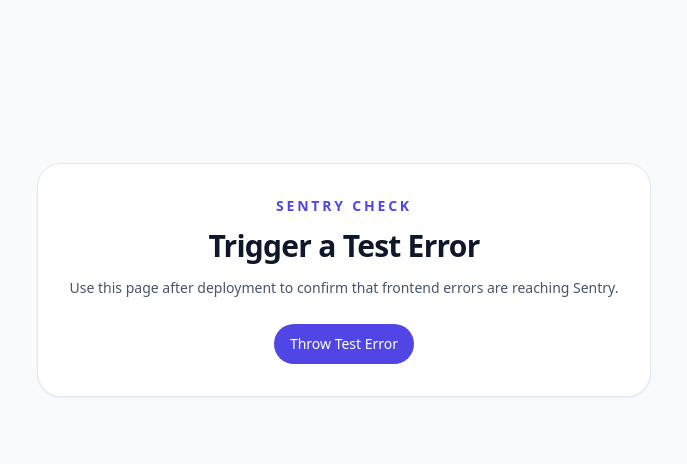
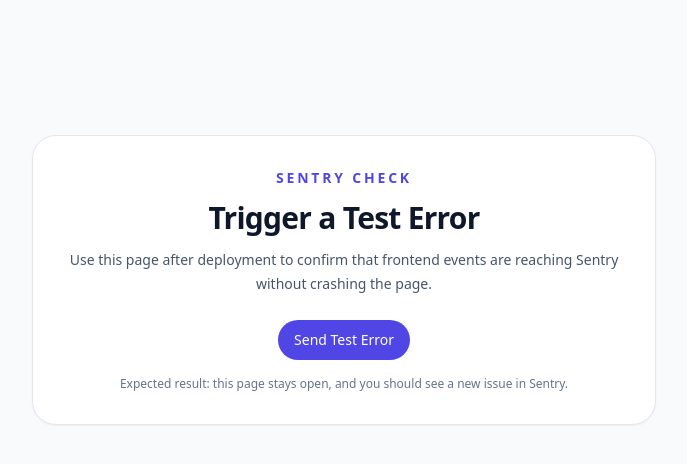
Before and after one commit to mehari06/Smart-Resume-Job-Matching-System, a Next.js app: page /sentry-example-page in a window 1280 px wide. Shown: the top 464 px of the page, without its empty margins (296-983 px from the left). Built offline with nearby package versions, Linux system fonts and the light colour scheme; no server answers.

Commit message:
Simplify Sentry example page trigger

```diff
--- a/app/sentry-example-page/page.tsx
+++ b/app/sentry-example-page/page.tsx
@@ -2,13 +2,29 @@
 
 import { useState } from "react";
 import { Button } from "../../components/Button";
+import { sentryCaptureClientException } from "../../lib/sentry-client";
 
 export default function SentryExamplePage() {
-  const [hasTriggered, setHasTriggered] = useState(false);
+  const [status, setStatus] = useState<"idle" | "sending" | "sent">("idle");
 
-  const triggerError = () => {
-    setHasTriggered(true);
-    throw new Error("Sentry example page test error");
+  const triggerError = async () => {
+    setStatus("sending");
+
+    try {
+      const error = new Error("Sentry example page test error");
+      await sentryCaptureClientException(error, {
+        tags: {
+          source: "sentry_example_page",
+          type: "manual_test",
+        },
+        extra: {
+          triggeredAt: new Date().toISOString(),
+        },
+      });
+      setStatus("sent");
+    } catch {
+      setStatus("idle");
+    }
   };
 
   return (
@@ -21,13 +37,21 @@ export default function SentryExamplePage() {
           Trigger a Test Error
         </h1>
         <p className="mt-3 text-sm leading-6 text-slate-600">
-          Use this page after deployment to confirm that frontend errors are reaching Sentry.
+          Use this page after deployment to confirm that frontend events are reaching Sentry
+          without crashing the page.
         </p>
         <div className="mt-6 flex justify-center">
           <Button onClick={triggerError}>
-            {hasTriggered ? "Triggering..." : "Throw Test Error"}
+            {status === "sending"
+              ? "Sending Test Event..."
+              : status === "sent"
+                ? "Sent to Sentry"
+                : "Send Test Error"}
           </Button>
         </div>
+        <p className="mt-4 text-xs text-slate-500">
+          Expected result: this page stays open, and you should see a new issue in Sentry.
+        </p>
       </div>
     </main>
   );
```
